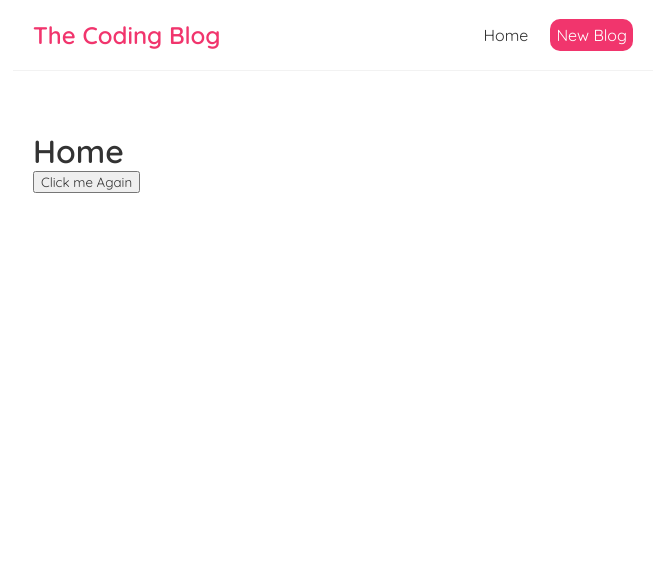
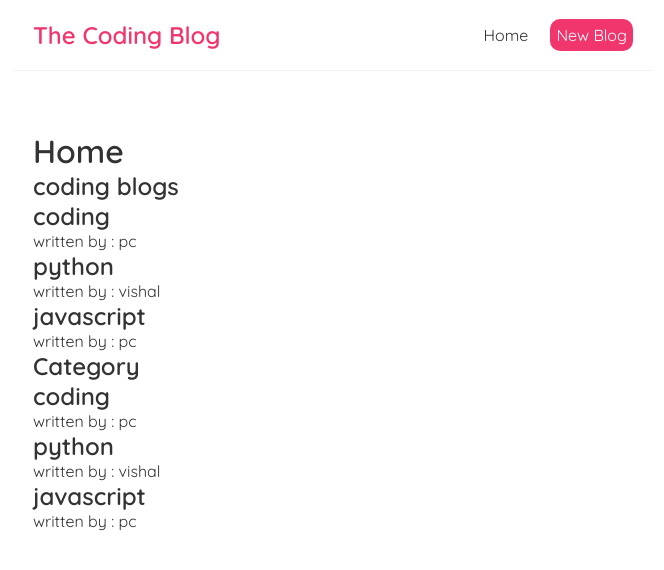
Before and after one commit to pc0riginal/reactJs-Tuts, a React (Create React App) app: page / in a window 1280 px wide. Shown: the top 570 px of the page, without its empty margins (307-971 px from the left). Built offline with nearby package versions, Linux system fonts and the light colour scheme; the HTML template or start-up script is replaced by a standard one.

Commit message:
bloglist, reusable component  added

```diff
--- /dev/null
+++ b/src/BlogList.js
@@ -0,0 +1,19 @@
+const BlogList = ({blogs,codeTitle}) => {
+    // let blogs = props.blogs
+    // let title = props.codeTitle
+    return (
+        <div className="blog-list">
+            <h2>{codeTitle}</h2>
+            { blogs.map((blog)=>{
+                return(
+                    <div className="blog-preview" key={blog.id}>
+                        <h2>{blog.title}</h2>
+                        <p>written by : {blog.author}</p>
+                    </div>
+                )
+            })}
+        </div>
+    );
+}
+
+export default BlogList;
--- a/src/Home.js
+++ b/src/Home.js
@@ -1,17 +1,19 @@
+import {useState} from 'react'
+import BlogList from './BlogList'
+
 function Home() {
-    const clickEvent = (name,e)=>{
-        console.log("clicked!",name)
-        console.log(e.target)
-    }
+    let [blogs,setBlogs] = useState([
+        {title:'coding',body:'coding is fun',author:'pc',id:1},
+        {title:'python',body:'coding is coding',author:'vishal',id:2},
+        {title:'javascript',body:'coding is fun but not easy',author:'pc',id:3},
+    ])
+    let code_title = "coding blogs"
     return (
         <div className="content">
             <h1>Home</h1>
-            {/* <button onClick={clickEvent}>Click me</button>  */}
-            <button onClick={
-                (e) =>{
-                   clickEvent('paras',e)
-                }
-            }> Click me Again</button>
+            <BlogList blogs={blogs} codeTitle={code_title}></BlogList>
+            <BlogList blogs={blogs} codeTitle={"Category"} author={'pc'}></BlogList>
+
         </div>
      );
 }
```
